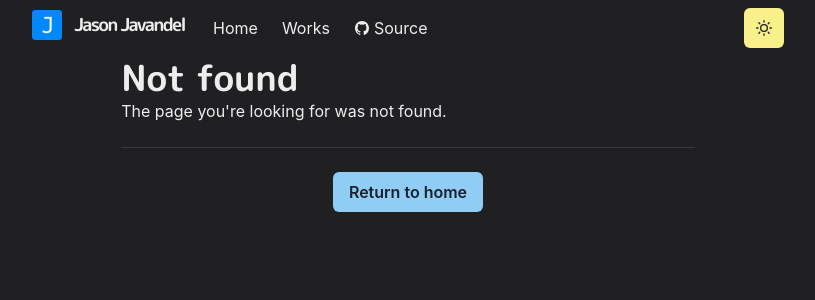
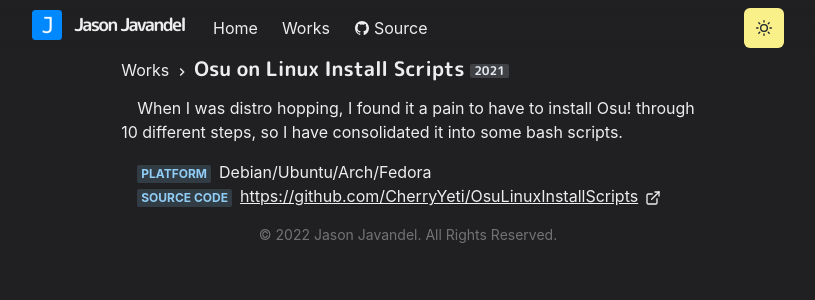
Before and after one commit to CherryYeti/Portfolio, a Next.js app: page /works/osu-scripts in a window 1280 px wide. Before the commit this address had no page. Shown: the top 300 px of the page, without its empty margins (232-1047 px from the left). Built offline with nearby package versions, Linux system fonts and the light colour scheme.

Commit message:
Added osu scripts to works page

```diff
--- a/pages/works.js
+++ b/pages/works.js
@@ -30,6 +30,11 @@
                             The website was created using ReactJS, Chakra UI, and NextJS
                         </WorkGridItem>
                     </Section>
+                    <Section>
+                        <WorkGridItem id="osu-scripts" title="Osu on Linux Install Scripts" thumbnail={thumbFirestarterWeb} year={2022}>
+                            Simple bash scripts to install and run Osu on linux!
+                        </WorkGridItem>
+                    </Section>
                 </SimpleGrid>
                 <Footer />
             </Container>
--- /dev/null
+++ b/pages/works/osu-scripts.js
@@ -0,0 +1,36 @@
+import { Container, Badge, Link, List, ListItem } from "@chakra-ui/react";
+import { ExternalLinkIcon } from "@chakra-ui/icons";
+import { Title, Meta } from "../../components/work";
+import Footer from "../../components/footer";
+import Layout from "../../components/layouts/article";
+import Links from "../../components/links";
+import P from '../../components/paragraph'
+
+const Work = () => {
+    return (
+        <Layout title="Osu on Linux">
+            <Container>
+                <Title>
+                    Osu on Linux Install Scripts <Badge>2021</Badge>
+                </Title>
+                <P>
+                    When I was distro hopping, I found it a pain to have to install Osu! through 10 different steps, so I have consolidated it into some bash scripts.
+                </P>
+                <List ml={4} my={4}>
+                    <ListItem>
+                        <Meta>Platform</Meta>
+                        <span>Debian/Ubuntu/Arch/Fedora</span>
+                    </ListItem>
+                    <ListItem>
+                        <Meta>Source Code</Meta>
+                        <Link href='https://github.com/CherryYeti/OsuLinuxInstallScripts' target="_blank">
+                            <u>https://github.com/CherryYeti/OsuLinuxInstallScripts</u>  <ExternalLinkIcon mx="2px" />
+                        </Link>
+                    </ListItem>
+                </List>
+                <Footer />
+            </Container>
+        </Layout>
+    )
+}
+export default Work
```
